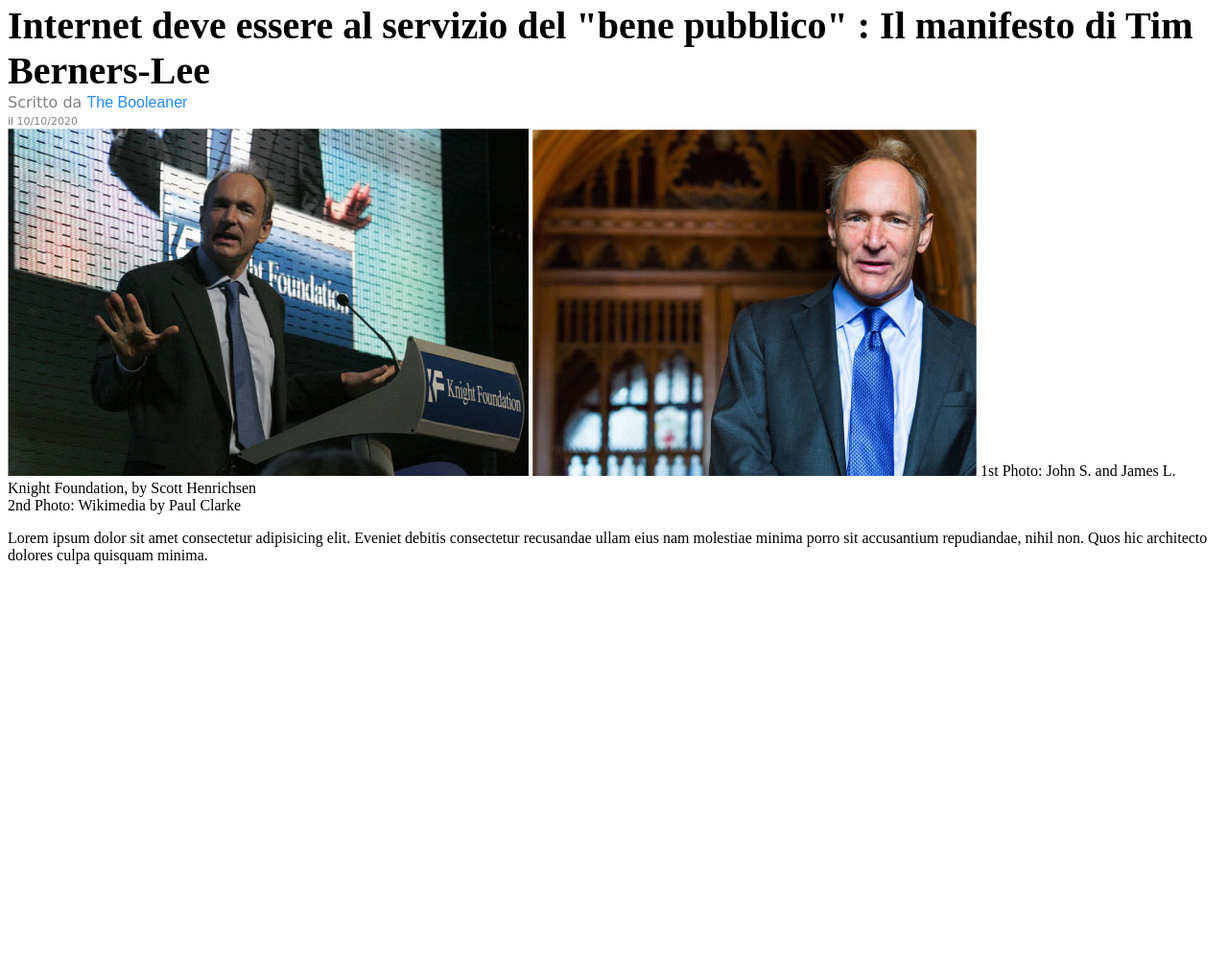
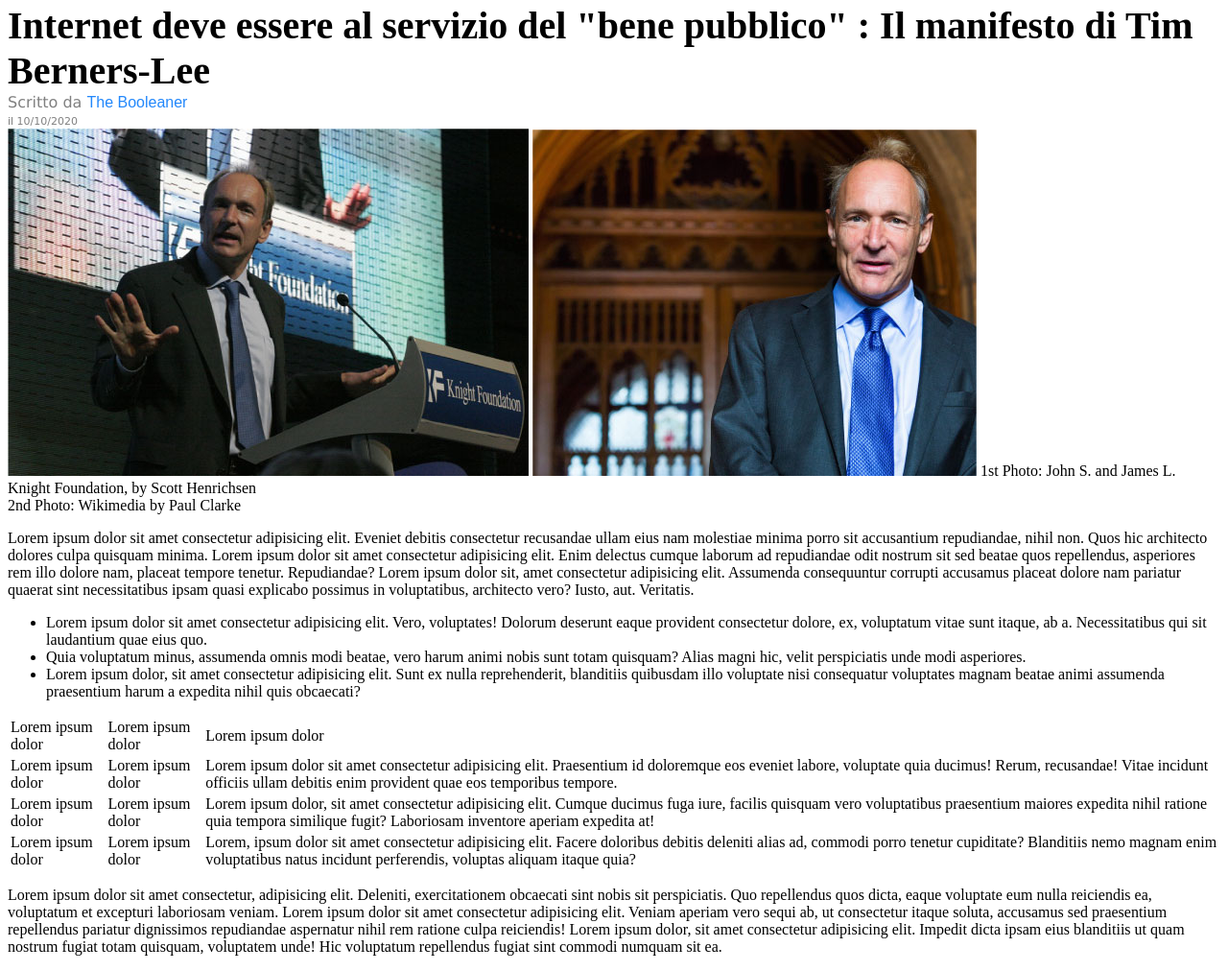
Before and after one commit to antoniom28/html-css-booleaner, a plain HTML site: page index.html in a window 1280 px wide. Shown: the part 195-1207 px from the top of the page at 96% size. Before the commit the page ends 800 px from the top, so only its background shows below. Drawn offline with Linux system fonts and the light colour scheme.

Commit message:
tabella e lista

```diff
--- a/index.html
+++ b/index.html
@@ -31,15 +31,65 @@
         </div>
 
         <div id="paragrafo1">
-            <p>Lorem ipsum dolor sit amet consectetur adipisicing elit. Eveniet debitis consectetur recusandae ullam eius nam molestiae minima porro sit accusantium repudiandae, nihil non. Quos hic architecto dolores culpa quisquam minima.</p>
+            <p>
+                Lorem ipsum dolor sit amet consectetur adipisicing elit. Eveniet debitis consectetur recusandae ullam eius nam molestiae minima porro sit accusantium repudiandae, nihil non. Quos hic architecto dolores culpa quisquam minima.
+                Lorem ipsum dolor sit amet consectetur adipisicing elit. Enim delectus cumque laborum ad repudiandae odit nostrum sit sed beatae quos repellendus, asperiores rem illo dolore nam, placeat tempore tenetur. Repudiandae?
+                Lorem ipsum dolor sit, amet consectetur adipisicing elit. Assumenda consequuntur corrupti accusamus placeat dolore nam pariatur quaerat sint necessitatibus ipsam quasi explicabo possimus in voluptatibus, architecto vero? Iusto, aut. Veritatis.
+            </p>
         </div>
 
-        <div></div>
+        <div id="listapuntata1">
+            <ul>
+                <li>Lorem ipsum dolor sit amet consectetur adipisicing elit. Vero, voluptates! Dolorum deserunt eaque provident consectetur dolore, ex, voluptatum vitae sunt itaque, ab a. Necessitatibus qui sit laudantium quae eius quo.</li>
+                <li> Quia voluptatum minus, assumenda omnis modi beatae, vero harum animi nobis sunt totam quisquam? Alias magni hic, velit perspiciatis unde modi asperiores.</li>
+                <li>Lorem ipsum dolor, sit amet consectetur adipisicing elit. Sunt ex nulla reprehenderit, blanditiis quibusdam illo voluptate nisi consequatur voluptates magnam beatae animi assumenda praesentium harum a expedita nihil quis obcaecati?</li>
+            </ul>
+        </div>
 
+        <div id="tabella1">
+            <table>
+                <thead>
+                    <tr id="riga1">
+                        <td class="colonna1">Lorem ipsum dolor</td>
+                        <td class="colonna2">Lorem ipsum dolor</td>
+                        <td>Lorem ipsum dolor</td>
+                    </tr>
+                </thead>
+
+                <tbody>
+                    <tr id="riga2">
+                        <td class="colonna1">Lorem ipsum dolor</td>
+                        <td class="colonna2">Lorem ipsum dolor</td>
+                        <td>Lorem ipsum dolor sit amet consectetur adipisicing elit. Praesentium id doloremque eos eveniet labore, voluptate quia ducimus! Rerum, recusandae! Vitae incidunt officiis ullam debitis enim provident quae eos temporibus tempore.</td>
+                    </tr>
+                    <tr id="riga3">
+                        <td class="colonna1">Lorem ipsum dolor</td>
+                        <td class="colonna2">Lorem ipsum dolor</td>
+                        <td>Lorem ipsum dolor, sit amet consectetur adipisicing elit. Cumque ducimus fuga iure, facilis quisquam vero voluptatibus praesentium maiores expedita nihil ratione quia tempora similique fugit? Laboriosam inventore aperiam expedita at!</td>
+                    </tr>
+                </tbody>
+
+                <tfoot>
+                    <tr id="riga4">
+                        <td class="colonna1">Lorem ipsum dolor</td>
+                        <td class="colonna2">Lorem ipsum dolor</td>
+                        <td>Lorem, ipsum dolor sit amet consectetur adipisicing elit. Facere doloribus debitis deleniti alias ad, commodi porro tenetur cupiditate? Blanditiis nemo magnam enim voluptatibus natus incidunt perferendis, voluptas aliquam itaque quia?</td>
+                     </tr>
+                </tfoot>
+            </table>
+        </div>
+
+        <div id="paragrafo2">
+            <p>
+                Lorem ipsum dolor sit amet consectetur, adipisicing elit. Deleniti, exercitationem obcaecati sint nobis sit perspiciatis. Quo repellendus quos dicta, eaque voluptate eum nulla reiciendis ea, voluptatum et excepturi laboriosam veniam.
+                Lorem ipsum dolor sit amet consectetur adipisicing elit. Veniam aperiam vero sequi ab, ut consectetur itaque soluta, accusamus sed praesentium repellendus pariatur dignissimos repudiandae aspernatur nihil rem ratione culpa reiciendis!
+                Lorem ipsum dolor, sit amet consectetur adipisicing elit. Impedit dicta ipsam eius blanditiis ut quam nostrum fugiat totam quisquam, voluptatem unde! Hic voluptatum repellendus fugiat sint commodi numquam sit ea.
+            </p>
+        </div>
     </section>
 </body>
 
 <footer>
-
+    <div id="fotofinali"></div>
 </footer>
 </html>
```
